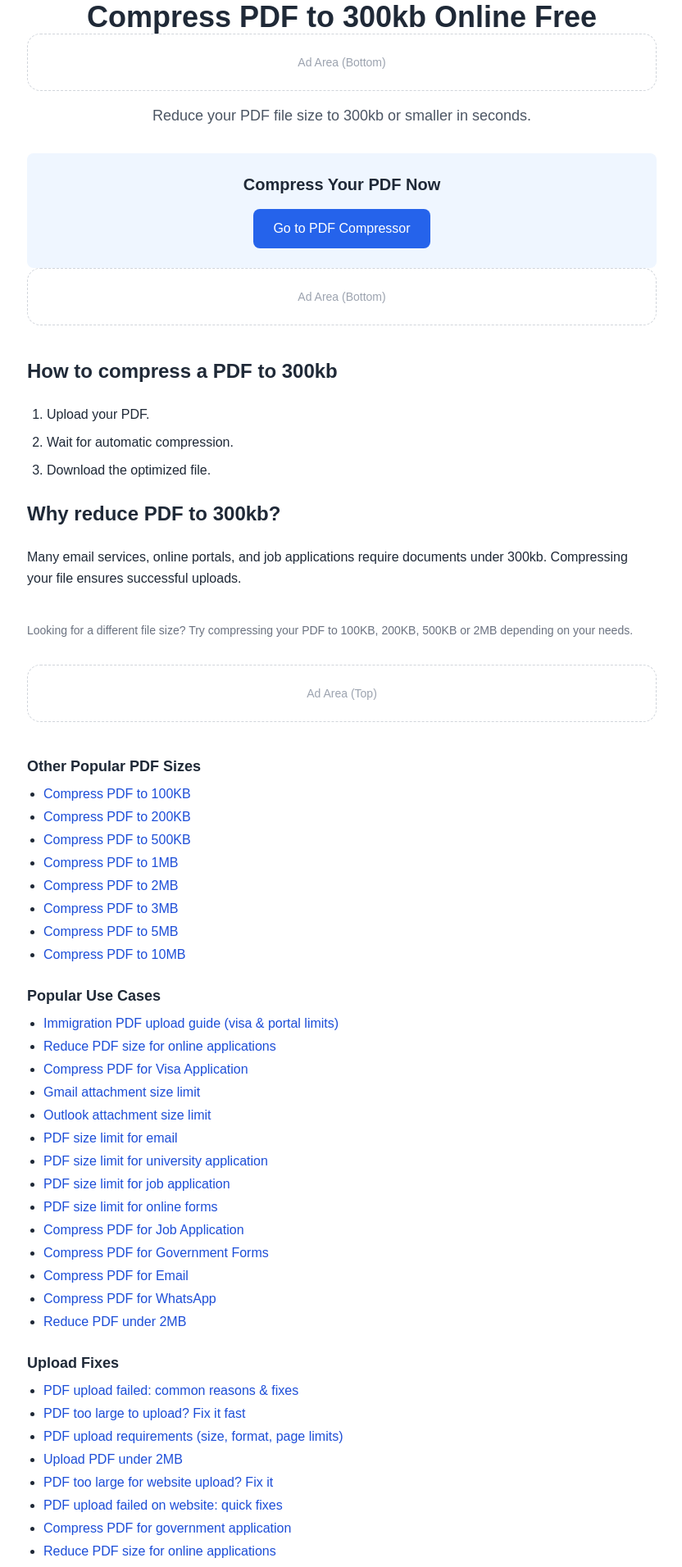
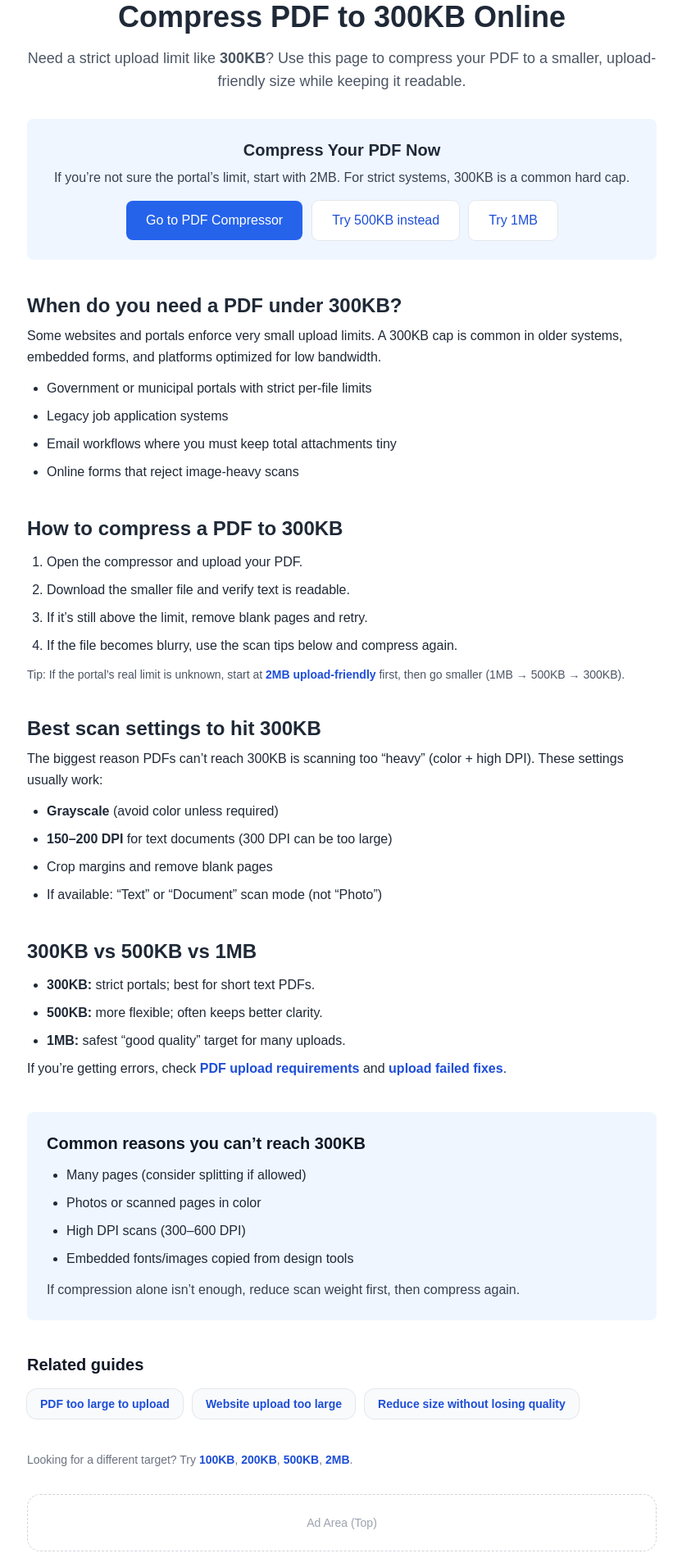
Before and after one commit to behicyildirim/compresspdfto2mb, a Next.js app: page /compress-pdf-to-300kb in a window 1280 px wide. Shown: the part 120-2032 px from the top of the page at 82% size, without its empty margins (223-1055 px from the left). Built offline with nearby package versions, Linux system fonts and the light colour scheme.

Commit message:
Improve 300KB page content and fix component naming

```diff
--- a/app/compress-pdf-to-100kb/page.tsx
+++ b/app/compress-pdf-to-100kb/page.tsx
@@ -16,7 +16,6 @@ export default function CompressPdfTo1MbPage() {
         <h1 className="text-4xl font-bold text-center">
           Compress PDF to 100kb Online Free
         </h1>
-<AdSlot label="Ad Area (Bottom)" />
         <p className="mt-4 text-lg text-gray-600 text-center">
           Reduce your PDF file size to 100kb or smaller in seconds.
         </p>
@@ -33,7 +32,6 @@ export default function CompressPdfTo1MbPage() {
             Go to PDF Compressor
           </Link>
         </div>
-<AdSlot label="Ad Area (Bottom)" />
         <div className="mt-10 space-y-6 leading-relaxed">
           <h2 className="text-2xl font-semibold">
             How to compress a PDF to 100kb
@@ -57,7 +55,6 @@ Looking for a different file size? Try compressing your PDF to 100KB, 200KB, 500
 </p>
         <InternalLinks />
       </div>
-      <AdSlot label="Ad Area (Bottom)" />
     </main>
   );
 }
--- a/app/compress-pdf-to-10mb/page.tsx
+++ b/app/compress-pdf-to-10mb/page.tsx
@@ -16,7 +16,6 @@ export default function CompressPdfTo1MbPage() {
         <h1 className="text-4xl font-bold text-center">
           Compress PDF to 10MB Online Free
         </h1>
-<AdSlot label="Ad Area (Bottom)" />
         <p className="mt-4 text-lg text-gray-600 text-center">
           Reduce your PDF file size to 10MB or smaller in seconds.
         </p>
@@ -33,7 +32,6 @@ export default function CompressPdfTo1MbPage() {
             Go to PDF Compressor
           </Link>
         </div>
-<AdSlot label="Ad Area (Bottom)" />
         <div className="mt-10 space-y-6 leading-relaxed">
           <h2 className="text-2xl font-semibold">
             How to compress a PDF to 10MB
@@ -57,7 +55,6 @@ Looking for a different file size? Try compressing your PDF to 100KB, 200KB, 500
 </p>
         <InternalLinks />
       </div>
-      <AdSlot label="Ad Area (Bottom)" />
     </main>
   );
 }
--- a/app/compress-pdf-to-200kb/page.tsx
+++ b/app/compress-pdf-to-200kb/page.tsx
@@ -16,7 +16,6 @@ export default function CompressPdfTo1MbPage() {
         <h1 className="text-4xl font-bold text-center">
           Compress PDF to 200kb Online Free
         </h1>
-<AdSlot label="Ad Area (Bottom)" />
         <p className="mt-4 text-lg text-gray-600 text-center">
           Reduce your PDF file size to 200kb or smaller in seconds.
         </p>
@@ -33,7 +32,6 @@ export default function CompressPdfTo1MbPage() {
             Go to PDF Compressor
           </Link>
         </div>
-<AdSlot label="Ad Area (Bottom)" />
         <div className="mt-10 space-y-6 leading-relaxed">
           <h2 className="text-2xl font-semibold">
             How to compress a PDF to 200kb
@@ -57,7 +55,6 @@ Looking for a different file size? Try compressing your PDF to 100KB, 200KB, 500
 </p>
         <InternalLinks />
       </div>
-      <AdSlot label="Ad Area (Bottom)" />
     </main>
   );
 }
--- a/app/compress-pdf-to-300kb/page.tsx
+++ b/app/compress-pdf-to-300kb/page.tsx
@@ -1,39 +1,160 @@
 import Link from "next/link";
 import InternalLinks from "@/app/components/InternalLinks";
-import AdSlot from "@/app/components/AdSlot";
 
 export const metadata = {
-  title: "Compress PDF to 300kb Online Free | CP2",
+  title: "Compress PDF to 300KB Online (Exact 300KB Target)",
   description:
-    "Compress PDF to 300kb instantly online. Free, secure and no registration required.",
+    "Need to compress a PDF to exactly 300KB? Reduce file size safely for strict upload limits, email attachments, and online forms.",
 };
 
-export default function CompressPdfTo1MbPage() {
+export default function CompressPdfTo300KbPage() {
   return (
     <main className="min-h-screen bg-white px-4 py-14">
       <div className="mx-auto max-w-3xl text-gray-800">
 
-        <h1 className="text-4xl font-bold text-center">
-          Compress PDF to 300kb Online Free
-        </h1>
-<AdSlot label="Ad Area (Bottom)" />
+        <h1 className="text-4xl font-bold text-center">Compress PDF to 300KB Online</h1>
+
 <p className="mt-4 text-lg text-gray-600 text-center">
-          Reduce your PDF file size to 300kb or smaller in seconds.
+  Need a strict upload limit like <strong>300KB</strong>? Use this page to compress your PDF to a smaller,
+  upload-friendly size while keeping it readable.
 </p>
 
 <div className="mt-8 bg-blue-50 p-6 rounded-lg text-center">
-          <h2 className="text-xl font-semibold">
-            Compress Your PDF Now
-          </h2>
+  <h2 className="text-xl font-semibold">Compress Your PDF Now</h2>
+  <p className="mt-2 text-gray-700">
+    If you’re not sure the portal’s limit, start with 2MB. For strict systems, 300KB is a common hard cap.
+  </p>
 
+  <div className="mt-4 flex flex-wrap justify-center gap-3">
     <Link
       href="/"
-            className="inline-block mt-4 bg-blue-600 text-white px-6 py-3 rounded-lg hover:bg-blue-700 transition"
+      className="inline-block bg-blue-600 text-white px-6 py-3 rounded-lg hover:bg-blue-700 transition"
     >
       Go to PDF Compressor
     </Link>
+    <Link
+      href="/compress-pdf-to-500kb"
+      className="inline-block bg-white text-blue-700 px-6 py-3 rounded-lg ring-1 ring-gray-200 hover:bg-blue-50 transition"
+    >
+      Try 500KB instead
+    </Link>
+    <Link
+      href="/compress-pdf-to-1mb"
+      className="inline-block bg-white text-blue-700 px-6 py-3 rounded-lg ring-1 ring-gray-200 hover:bg-blue-50 transition"
+    >
+      Try 1MB
+    </Link>
   </div>
-<AdSlot label="Ad Area (Bottom)" />
+</div>
+
+<div className="mt-10 space-y-10 leading-relaxed">
+  <section>
+    <h2 className="text-2xl font-semibold">When do you need a PDF under 300KB?</h2>
+    <p className="mt-2">
+      Some websites and portals enforce very small upload limits. A 300KB cap is common in older systems,
+      embedded forms, and platforms optimized for low bandwidth.
+    </p>
+    <ul className="mt-3 list-disc pl-6 space-y-2">
+      <li>Government or municipal portals with strict per-file limits</li>
+      <li>Legacy job application systems</li>
+      <li>Email workflows where you must keep total attachments tiny</li>
+      <li>Online forms that reject image-heavy scans</li>
+    </ul>
+  </section>
+
+  <section>
+    <h2 className="text-2xl font-semibold">How to compress a PDF to 300KB</h2>
+    <ol className="mt-3 list-decimal pl-6 space-y-2">
+      <li>Open the compressor and upload your PDF.</li>
+      <li>Download the smaller file and verify text is readable.</li>
+      <li>If it’s still above the limit, remove blank pages and retry.</li>
+      <li>If the file becomes blurry, use the scan tips below and compress again.</li>
+    </ol>
+    <p className="mt-3 text-sm text-gray-600">
+      Tip: If the portal’s real limit is unknown, start at{" "}
+      <Link href="/upload-pdf-under-2mb" className="font-semibold text-blue-700 hover:underline">
+        2MB upload-friendly
+      </Link>{" "}
+      first, then go smaller (1MB → 500KB → 300KB).
+    </p>
+  </section>
+
+  <section>
+    <h2 className="text-2xl font-semibold">Best scan settings to hit 300KB</h2>
+    <p className="mt-2">
+      The biggest reason PDFs can’t reach 300KB is scanning too “heavy” (color + high DPI).
+      These settings usually work:
+    </p>
+    <ul className="mt-3 list-disc pl-6 space-y-2">
+      <li><strong>Grayscale</strong> (avoid color unless required)</li>
+      <li><strong>150–200 DPI</strong> for text documents (300 DPI can be too large)</li>
+      <li>Crop margins and remove blank pages</li>
+      <li>If available: “Text” or “Document” scan mode (not “Photo”)</li>
+    </ul>
+  </section>
+
+  <section>
+    <h2 className="text-2xl font-semibold">300KB vs 500KB vs 1MB</h2>
+    <ul className="mt-3 list-disc pl-6 space-y-2">
+      <li><strong>300KB:</strong> strict portals; best for short text PDFs.</li>
+      <li><strong>500KB:</strong> more flexible; often keeps better clarity.</li>
+      <li><strong>1MB:</strong> safest “good quality” target for many uploads.</li>
+    </ul>
+    <p className="mt-2">
+      If you’re getting errors, check{" "}
+      <Link href="/pdf-upload-requirements" className="font-semibold text-blue-700 hover:underline">
+        PDF upload requirements
+      </Link>{" "}
+      and{" "}
+      <Link href="/pdf-upload-failed" className="font-semibold text-blue-700 hover:underline">
+        upload failed fixes
+      </Link>
+      .
+    </p>
+  </section>
+
+  <section className="bg-blue-50 p-6 rounded-lg">
+    <h2 className="text-xl font-semibold text-gray-900">Common reasons you can’t reach 300KB</h2>
+    <ul className="mt-3 list-disc pl-6 space-y-2 text-gray-800">
+      <li>Many pages (consider splitting if allowed)</li>
+      <li>Photos or scanned pages in color</li>
+      <li>High DPI scans (300–600 DPI)</li>
+      <li>Embedded fonts/images copied from design tools</li>
+    </ul>
+    <p className="mt-3 text-gray-700">
+      If compression alone isn’t enough, reduce scan weight first, then compress again.
+    </p>
+  </section>
+
+  <section>
+    <h2 className="text-xl font-semibold text-gray-900">Related guides</h2>
+    <div className="mt-4 flex flex-wrap gap-3">
+      {[
+        { href: "/pdf-too-large-to-upload", label: "PDF too large to upload" },
+        { href: "/pdf-too-large-for-website-upload", label: "Website upload too large" },
+        { href: "/reduce-pdf-size-without-losing-quality", label: "Reduce size without losing quality" },
+      ].map((i) => (
+        <a
+          key={i.href}
+          href={i.href}
+          className="rounded-xl bg-gray-50 px-4 py-2 text-sm font-semibold text-blue-700 ring-1 ring-gray-200 hover:bg-blue-50 transition"
+        >
+          {i.label}
+        </a>
+      ))}
+    </div>
+  </section>
+</div>
+
+<p className="mt-10 text-sm text-gray-500">
+  Looking for a different target? Try{" "}
+  <Link href="/compress-pdf-to-100kb" className="text-blue-700 hover:underline font-semibold">100KB</Link>,{" "}
+  <Link href="/compress-pdf-to-200kb" className="text-blue-700 hover:underline font-semibold">200KB</Link>,{" "}
+  <Link href="/compress-pdf-to-500kb" className="text-blue-700 hover:underline font-semibold">500KB</Link>,{" "}
+  <Link href="/compress-pdf-to-2mb" className="text-blue-700 hover:underline font-semibold">2MB</Link>.
+</p>
+
+<InternalLinks />
         <div className="mt-10 space-y-6 leading-relaxed">
           <h2 className="text-2xl font-semibold">
             How to compress a PDF to 300kb
@@ -57,7 +178,6 @@ Looking for a different file size? Try compressing your PDF to 100KB, 200KB, 500
 </p>
         <InternalLinks />
       </div>
-      <AdSlot label="Ad Area (Bottom)" />
     </main>
   );
 }
--- a/app/compress-pdf-to-5mb/page.tsx
+++ b/app/compress-pdf-to-5mb/page.tsx
@@ -16,7 +16,6 @@ export default function CompressPdfTo1MbPage() {
         <h1 className="text-4xl font-bold text-center">
           Compress PDF to 5MB Online Free
         </h1>
-<AdSlot label="Ad Area (Bottom)" />
         <p className="mt-4 text-lg text-gray-600 text-center">
           Reduce your PDF file size to 5MB or smaller in seconds.
         </p>
@@ -33,7 +32,6 @@ export default function CompressPdfTo1MbPage() {
             Go to PDF Compressor
           </Link>
         </div>
-<AdSlot label="Ad Area (Bottom)" />
         <div className="mt-10 space-y-6 leading-relaxed">
           <h2 className="text-2xl font-semibold">
             How to compress a PDF to 5MB
@@ -57,7 +55,6 @@ Looking for a different file size? Try compressing your PDF to 100KB, 200KB, 500
 </p>
         <InternalLinks />
       </div>
-      <AdSlot label="Ad Area (Bottom)" />
     </main>
   );
 }
```
Lines whose indentation alone changed are shown as unchanged.
